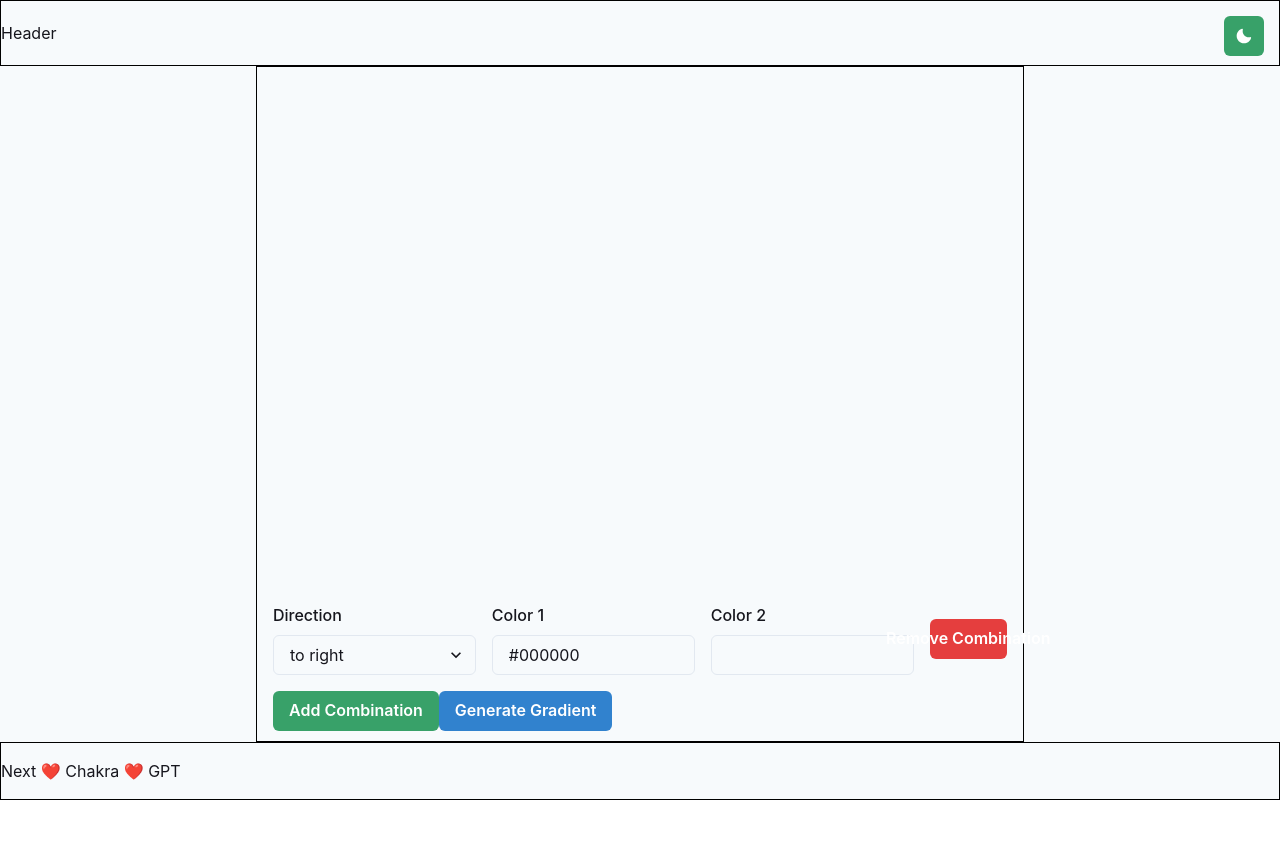
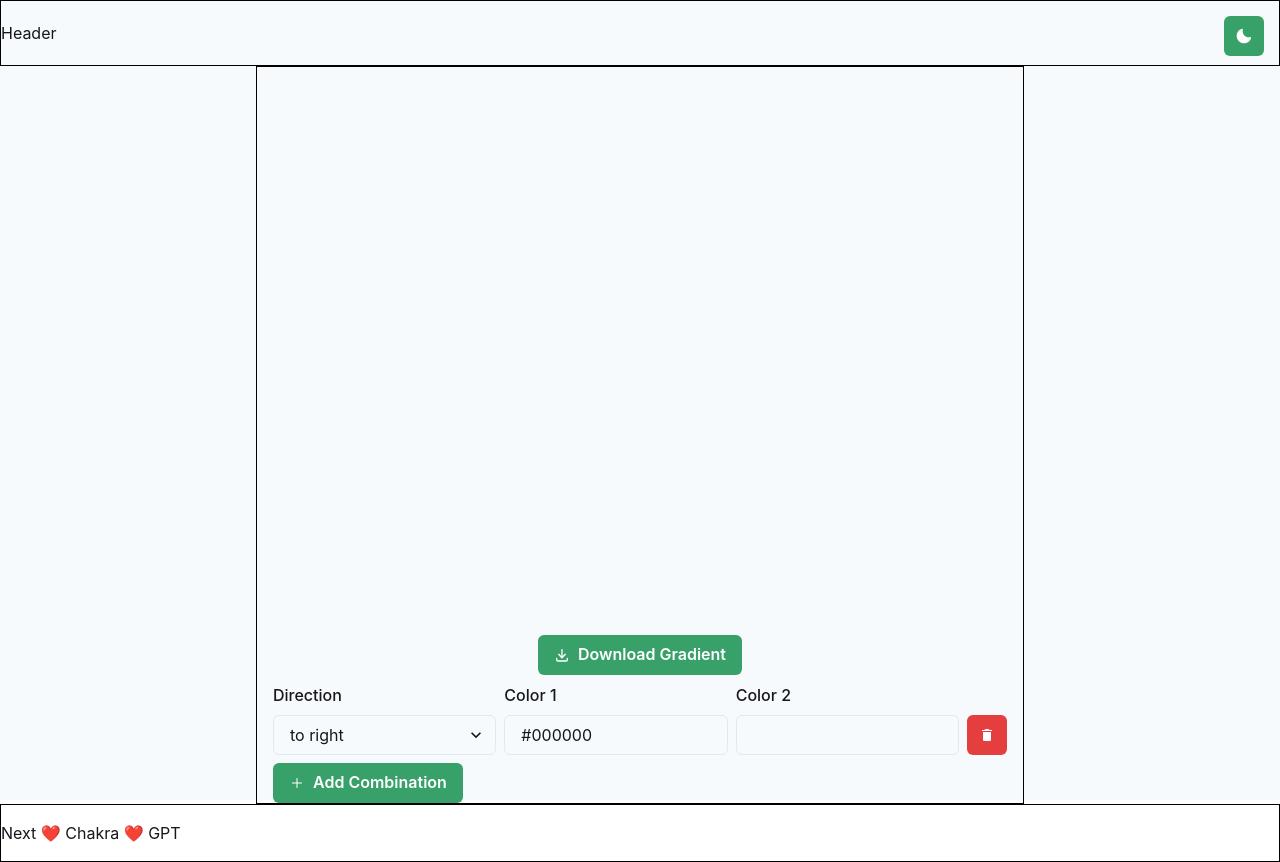
Before and after one commit to mikemajara/colors-gradients, a Next.js app: page / in a window 1280 px wide. Both pictures are taken after a click on the button "Add Combination". Before the commit the page ends 800 px from the top, so only its background shows below. Built offline with nearby package versions, Linux system fonts and the light colour scheme.

Commit message:
chore: adds downloadable

```diff
--- a/package.json
+++ b/package.json
@@ -12,10 +12,12 @@
     "@emotion/react": "^11.9.0",
     "@emotion/styled": "^11.9.0",
     "framer-motion": "^6.3.0",
+    "html2canvas": "^1.4.1",
     "next": "latest",
     "react": "^18.2.0",
     "react-color": "^2.19.3",
     "react-dom": "^18.2.0",
+    "react-icons": "^4.8.0",
     "zustand": "^4.3.6"
   },
   "devDependencies": {
--- a/src/components/forms/color-form-component.tsx
+++ b/src/components/forms/color-form-component.tsx
@@ -1,8 +1,9 @@
 import React from "react";
-import { Button } from "@chakra-ui/react";
+import { Button, IconButton, Stack } from "@chakra-ui/react";
 import { useAppStorage } from "../../store";
 import ColorInput from "../inputs/color-input";
 import { DirectionInput } from "../inputs/direction-input";
+import { IconAdd, IconTrash } from "../../icons";
 
 const ColorFormComponent = () => {
   const { state, addCombination, removeCombination, updateCombination } =
@@ -31,8 +32,9 @@ const ColorFormComponent = () => {
 
   return (
     <form onSubmit={handleSubmit}>
+      <Stack>
         {state?.map((combination, index) => (
-        <div key={index} style={{ display: "flex", gap: "16px" }}>
+          <Stack direction="row" key={index} align="end">
             <DirectionInput
               direction={combination.direction}
               setDirection={(direction) =>
@@ -52,27 +54,29 @@ const ColorFormComponent = () => {
               color={combination.color2}
               setColor={(color) => handleColorChange(index, color, "color2")}
             />
-          <Button
-            mt={4}
+            <IconButton
               colorScheme="red"
               type="button"
               onClick={() => handleRemoveCombination(index)}
-          >
-            Remove Combination
-          </Button>
-        </div>
+              icon={<IconTrash />}
+              aria-label="trash"
+            />
+          </Stack>
         ))}
+        <Stack direction={["row"]} align="center">
           <Button
-        mt={4}
             colorScheme="green"
             type="button"
             onClick={handleAddCombination}
+            leftIcon={<IconAdd />}
           >
             Add Combination
           </Button>
-      <Button mt={4} colorScheme="blue" type="submit">
+          {/* <Button colorScheme="blue" type="submit">
             Generate Gradient
-      </Button>
+          </Button> */}
+        </Stack>
+      </Stack>
     </form>
   );
 };
--- a/src/components/gradient/gradient-component.tsx
+++ b/src/components/gradient/gradient-component.tsx
@@ -1,22 +1,58 @@
-import { Flex } from "@chakra-ui/react";
-import React from "react";
+import React, { useState, useRef } from "react";
+import { Flex, Button, useToast } from "@chakra-ui/react";
+import { IconDownload } from "../../icons";
 import GradientBox from "./gradient-box";
 import { useAppStorage } from "../../store";
+import html2canvas from "html2canvas";
 
 const GradientComponent = () => {
+  const [canvasUrl, setCanvasUrl] = useState("");
   const { state } = useAppStorage();
 
-  const gradient = state
-    .reduce((prev, current) => {
-      const { direction, color1, color2 } = current;
-      return prev + `linear-gradient(${direction}, ${color1}, ${color2}), `;
-    }, "")
-    .slice(0, -2);
+  const toast = useToast();
+  const canvasRef = useRef(null);
+
+  const handleDownload = () => {
+    html2canvas(canvasRef.current).then((canvas) => {
+      setCanvasUrl(canvas.toDataURL());
+      const link = document.createElement("a");
+      link.download = "gradient.png";
+      link.href = canvas.toDataURL();
+      link.click();
+      toast({
+        title: "Download started",
+        description: "Your gradient has been downloaded.",
+        status: "success",
+        duration: 5000,
+        isClosable: true,
+      });
+    });
+  };
+
+  const generateGradient = (state) => {
+    const gradientString = state.map((combination) => {
+      return `linear-gradient(${combination.direction}, ${combination.color1}, ${combination.color2})`;
+    });
+    return gradientString.join(", ");
+  };
+
+  const gradient = generateGradient(state);
 
   return (
-    <Flex w="full" h={"50vh"}>
-      <GradientBox gradient={gradient} />
-    </Flex>
+    <>
+      <Flex justify="center" align="center" h="50vh" ref={canvasRef}>
+        <GradientBox gradient={gradient} />
+      </Flex>
+      <Flex justify="center" mt={8}>
+        <Button
+          colorScheme="green"
+          leftIcon={<IconDownload />}
+          onClick={handleDownload}
+        >
+          Download Gradient
+        </Button>
+      </Flex>
+    </>
   );
 };
 
--- /dev/null
+++ b/src/icons.ts
@@ -0,0 +1,7 @@
+import { IoMdTrash } from "react-icons/io";
+import { IoAddOutline } from "react-icons/io5";
+import { TbDownload } from "react-icons/tb";
+
+export const IconTrash = IoMdTrash;
+export const IconAdd = IoAddOutline;
+export const IconDownload = TbDownload;
--- a/src/pages/index.tsx
+++ b/src/pages/index.tsx
@@ -16,9 +16,9 @@ import { Footer } from "../components/layout/footer";
 import { Header } from "../components/layout/header";
 import GradientBox from "../components/gradient/gradient-box";
 import { useState } from "react";
-import GradientComponent from "../components/gradient/gradient-component";
 
 import dynamic from "next/dynamic";
+import GradientComponent from "../components/gradient/gradient-component";
 
 const ColorFormComponent = dynamic(
   () => import("../components/forms/color-form-component"),
@@ -28,20 +28,13 @@ const ColorFormComponent = dynamic(
 const Index = () => {
   const [gradient, setGradient] = useState(["#FF0000"]);
 
-  const handleColorChange = (newGradient) => {
-    setGradient(newGradient);
-  };
-
-  const handleDirectionChange = (direction) => {
-    setGradient([direction, ...gradient.slice(1)]);
-  };
-
   return (
     <Container height="100vh">
       <Header w="full">Header</Header>
       <Main border="1px solid black">
         <Stack direction={["column"]}>
-          <GradientComponent gradient={gradient} />
+          <GradientComponent />
+          {/* <GradientComponent gradient={gradient} /> */}
           <ColorFormComponent
           // onSubmit={handleColorChange}
           // onDirectionChange={handleDirectionChange}
```
Also changed, not shown: 1 other file (tests, documents, lock files or other folders). Lines whose indentation alone changed are shown as unchanged.
